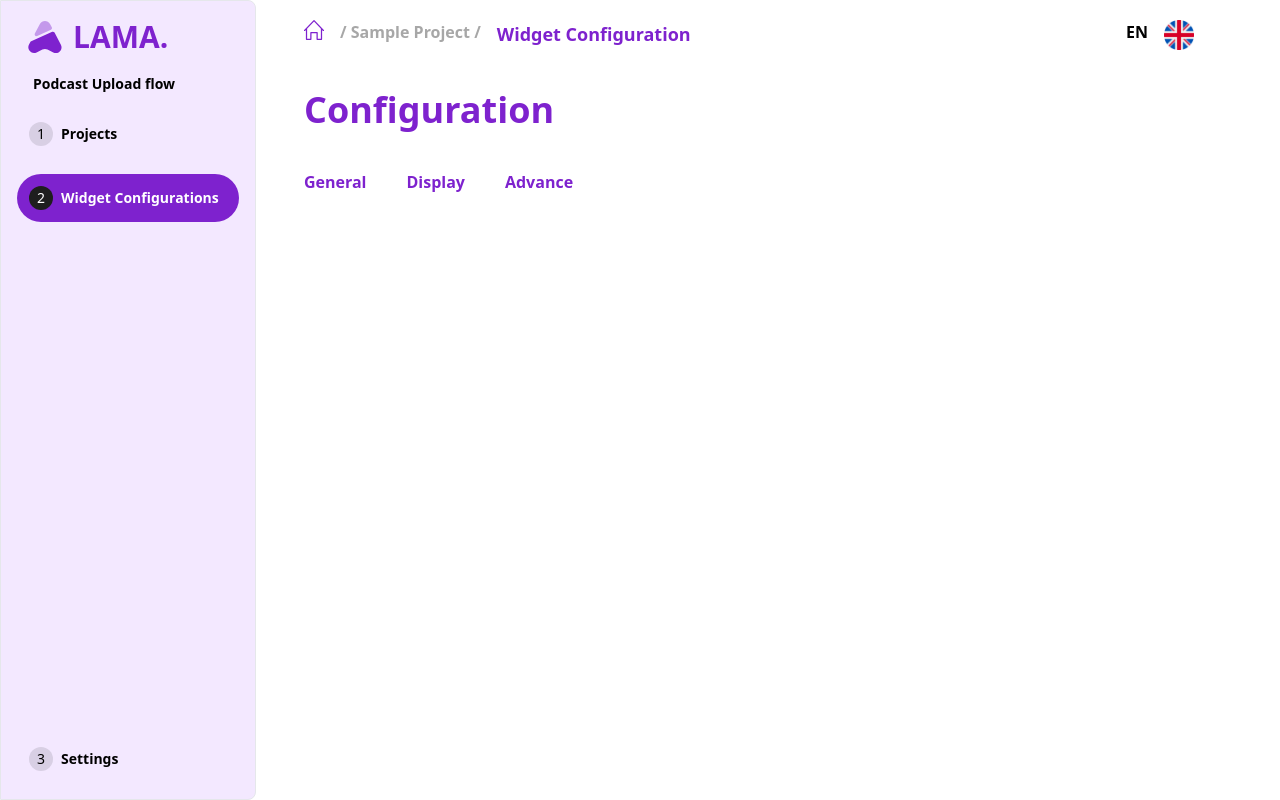
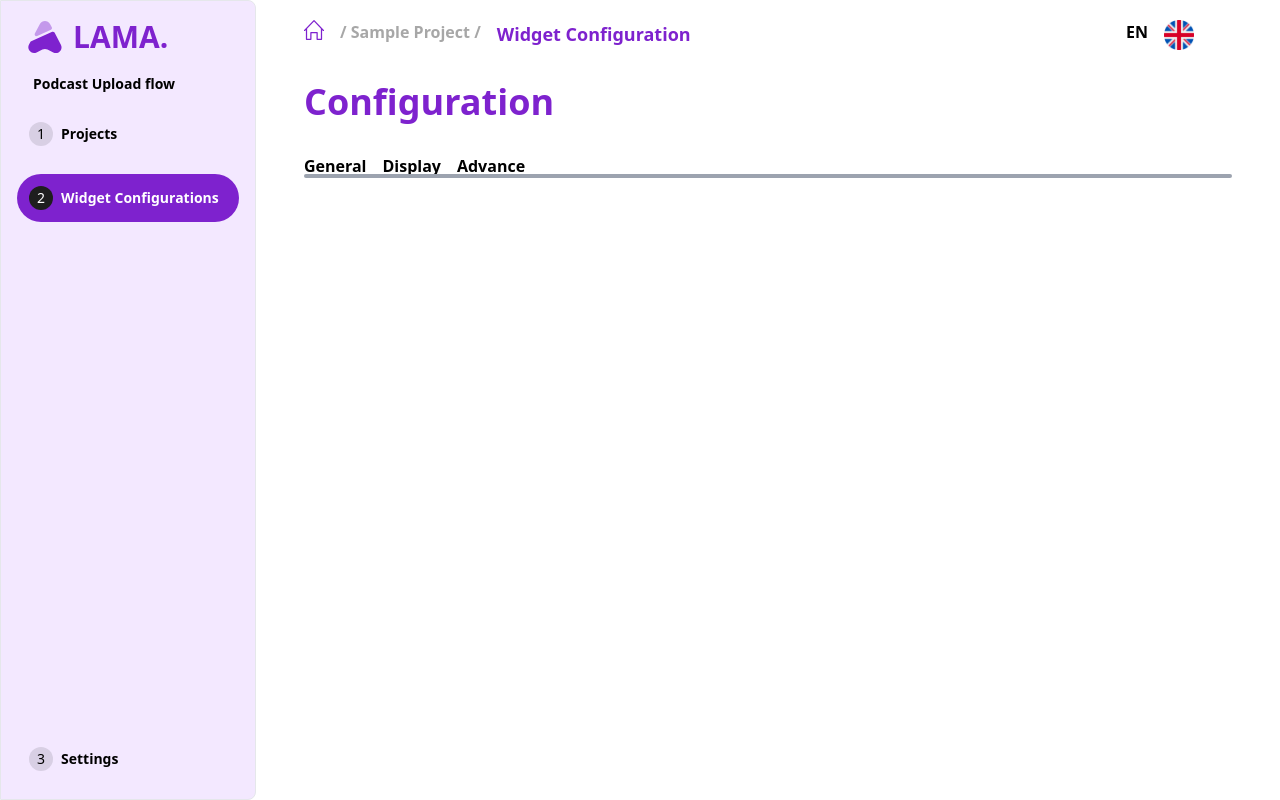
Before and after one commit to rajeshwarmanthena/Skailama-Assignment, a React (Create React App) app: page /project/Configuration in a window 1280 px wide. Built offline with nearby package versions, Linux system fonts and the light colour scheme; no server answers; some icons are missing.

Commit message:
configration page frontend complete

```diff
--- a/src/components/Configuration.js
+++ b/src/components/Configuration.js
@@ -1,6 +1,7 @@
-import React from 'react'
+import React, { useState } from "react";
 // import Sidenav from './Sidenav'
 import { FaSortDown, FaRegBell } from "react-icons/fa6";
+import { Input } from "./Input";
 import { SlHome } from "react-icons/sl";
 import united from "../united-kingdom.png";
 import { SlPencil } from "react-icons/sl";
@@ -8,9 +9,14 @@ import { BiZoomIn } from "react-icons/bi";
 // import HorizontalLine from './HorizontalLine';
 
 const Configuration = () => {
+  const [selectedCategory, setSelectedCategory] = useState();
+
+  const handleCategoryClick = (category) => {
+    setSelectedCategory(category);
+  };
   return (
-    <div className="flex flex-col mx-12 gap-10">
-          <div className="flex mt-5 justify-between">
+    <div className="flex flex-col mx-12 gap-8">
+      <div className="flex mt-5 justify-between">
         <div className="flex gap-2">
           <a href="/home">
             <SlHome className="text-[#7e22ce] font-bold text-xl " />
@@ -30,16 +36,75 @@ const Configuration = () => {
           <img src={united} className="h-[30px] pl-2" />
           <FaRegBell className="p-1 text-3xl font-bold" />
         </div>
-         </div>
-         <p className='text-4xl text-[#7e22ce] font-bold'>Configuration</p>
-         <div className='flex text-md font-bold text-[#7e22ce] gap-10' >
-          <h1>General</h1>
-          <h1>Display</h1>
-          <h1>Advance</h1>
-         </div>
-         {/* <HorizontalLine className='w-[80%] text-gray'/> */}
+      </div>
+      <p className="text-4xl text-[#7e22ce] font-bold">Configuration</p>
+      <div className="flex flex-col">
+        <div className="flex text-md font-bold  gap-4">
+          <h2
+            onClick={() => {
+              setSelectedCategory("general");
+            }}
+            class={`${
+              selectedCategory === "general"
+                ? "z-20 border-b-4 border-[#7e22ce] text-[#7e22ce]"
+                : ""
+            }`}
+          >
+            General
+          </h2>
+
+          <h2
+            onClick={() => {
+              setSelectedCategory("display");
+            }}
+            class={`${
+              selectedCategory === "display"
+                ? "z-20 border-b-4 border-[#7e22ce] text-[#7e22ce]"
+                : ""
+            }`}
+          >
+            Display
+          </h2>
+          <h2
+            onClick={() => {
+              setSelectedCategory("advance");
+            }}
+            class={`${
+              selectedCategory === "advance"
+                ? "z-20 border-b-4 border-[#7e22ce] text-[#7e22ce]"
+                : ""
+            }`}
+          >
+            Advance
+          </h2>
+        </div>
+        {/* <HorizontalLine className='w-[80%] text-gray'/> */}
+        <div className="border-t-4 border-gray-400 width-full mt-[-4px] rounded"></div>
+      </div>
+
+      {selectedCategory === "general" && (
+        <form className="flex flex-col gap-1">
+          <Input className="text-xl font-bold" label="Chatbot Name" />
+          <p className="text-md text-gray-400">
+            Lorem ipsuim dolor sit Lorem ipsuim dolor sit
+          </p>
+
+          <Input className="text-xl font-bold" label="Welcome Message" />
+          <p className="text-md text-gray-400">
+            Lorem ipsuim dolor sit Lorem ipsuim dolor sit
+          </p>
+          <Input className="text-xl font-bold" label="Input Placeholder" />
+          <p className="text-md text-gray-400">
+            Lorem ipsuim dolor sit Lorem ipsuim dolor sit
+          </p>
+        </form>
+      )}
+
+      {selectedCategory === "display" && <div>Display</div>}
+
+      {selectedCategory === "advance" && <div>Advance</div>}
     </div>
-  )
-}
+  );
+};
 
-export default Configuration
+export default Configuration;
```
